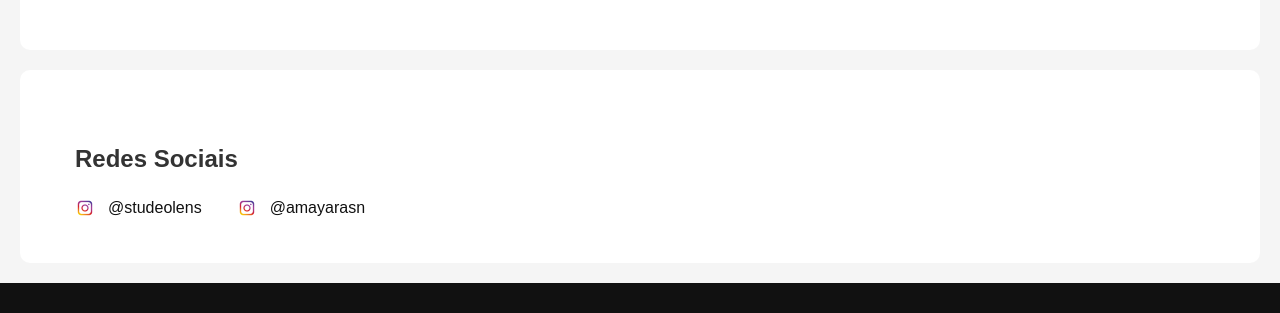
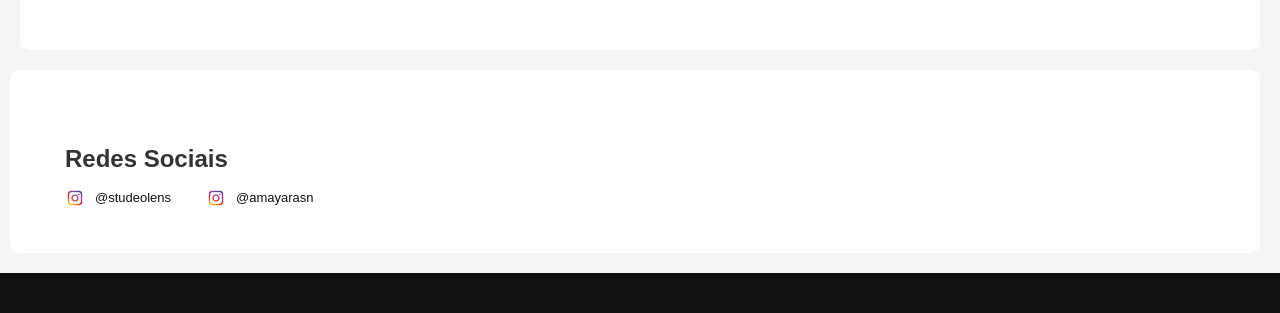
Before and after one commit to amayarasena/meu-portifolio, a plain HTML site: page index.html in a window 1280 px wide. Shown: the part 1369-1682 px from the top of the page. Drawn offline with Linux system fonts and the light colour scheme.

Commit message:
git add .

```diff
--- a/style.css
+++ b/style.css
@@ -139,11 +139,11 @@ footer img {
   text-decoration: none;
 }
 .social {
-  margin-left:20px;
+  margin-left:10px;
 }
 
 .social h2{
-  margin-bottom: 20px;
+  margin-bottom: 10px;
 }
 
 .social .icons{
@@ -154,9 +154,10 @@ footer img {
 .social .icons a {
   display: flex;
   align-items:center;
-  gap: 8px;
+  gap: 5px;
   margin-left: 0px;
   text-align: left;
+  font-size: 13px;
   text-decoration: none;
   color: #111;
   font-weight: 500;
```
